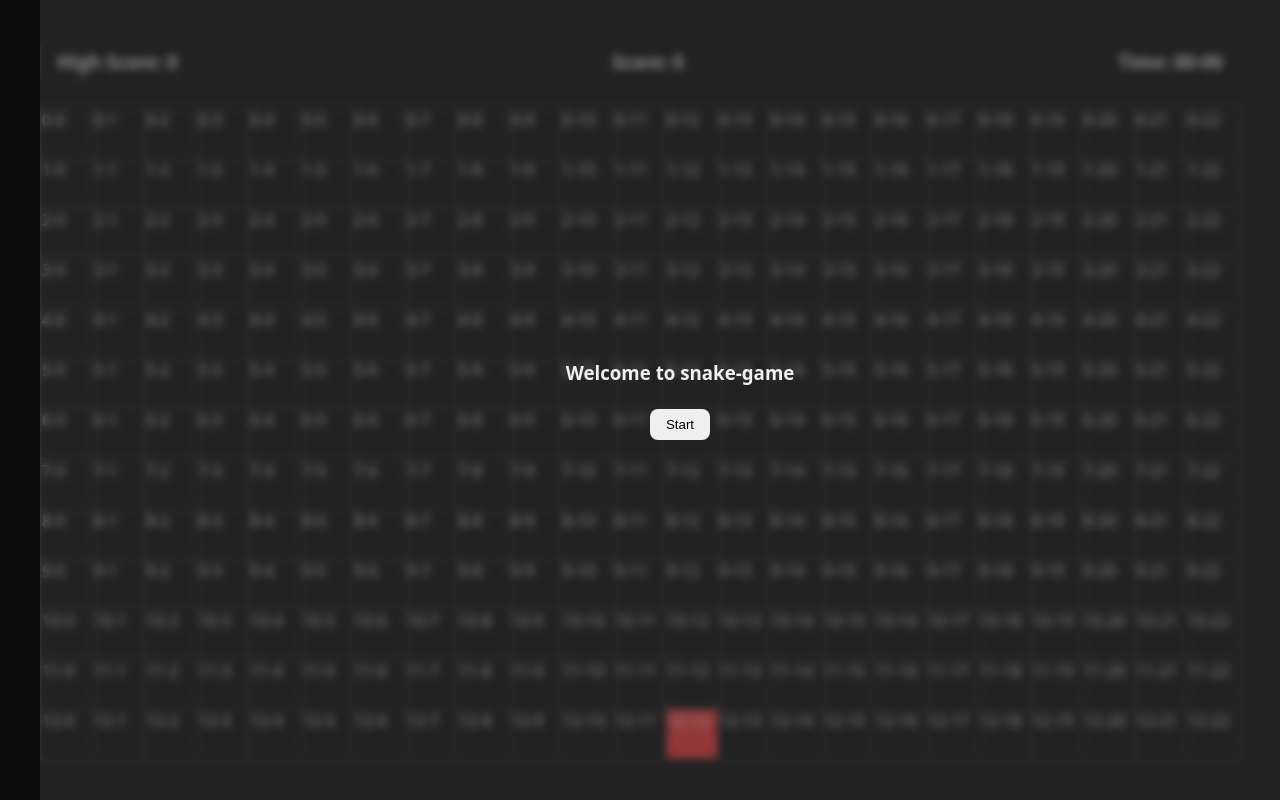
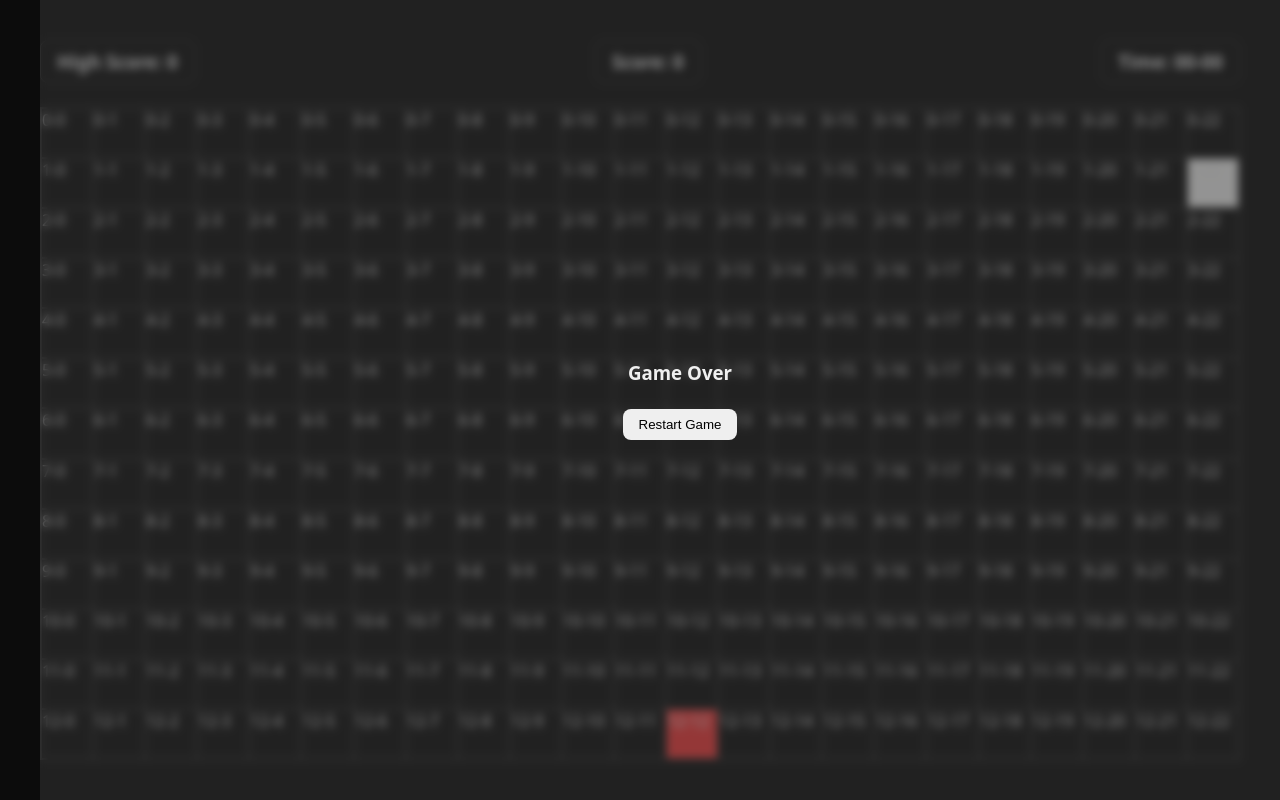
Before and after one commit to adarshhyadavv/snake-game, a plain HTML site: page index.html in a window 1280 px wide. Both pictures are taken after a click on the button "Start". Drawn offline with Linux system fonts and the light colour scheme.

Commit message:
Added buttons to restart

```diff
--- a/index.html
+++ b/index.html
@@ -40,6 +40,10 @@
                     <h3>Welcome to snake-game</h3>
                     <button class = "btn btn-start">Start</button>
                 </div>
+                <div class="game-over">
+                    <h3>Game Over</h3>
+                    <button class = "btn btn-start">Restart Game</button>
+                </div>
             </div>
 
 
--- a/script.js
+++ b/script.js
@@ -2,6 +2,11 @@ const board = document.querySelector(".board");
 
 const blockHeight = 50;
 const blockWidth = 50;
+const startButton = document.querySelector(".btn-start");
+const modal = document.querySelector(".modal");
+
+const startGameModal = document.querySelector(".start-game");
+const gameOverModal = document.querySelector(".game-over");
 
 const cols = Math.floor(board.clientWidth/blockWidth);
 const rows = Math.floor(board.clientHeight/blockHeight);
@@ -44,8 +49,13 @@ function render() {
     }
 
     if(head.x < 0 || head.x >= rows || head.y < 0 || head.y >= cols) {
-        alert("Game Over");
         clearInterval(intervalId);
+
+        modal.style.display = "flex";
+        startGameModal.style.display = "none";
+        gameOverModal.style.display = "flex";
+
+        return;
     }
 
     if(head.x == food.x && head.y == food.y) {
@@ -72,6 +82,11 @@ intervalId = setInterval(() => {
     render();
 },300)
 
+startButton.addEventListener("click",()=> {
+    modal.style.display = "none";
+    intervalId = setInterval(() => {render()},300);
+})
+
 addEventListener("keydown",(evt)=> {
     if(evt.key == "ArrowUp"){
         direction = "up";
--- a/style.css
+++ b/style.css
@@ -60,6 +60,9 @@ main,section {
     transition: all 0.3s ease;
 }
 
+.btn:hover {
+    transform: scale(1.1);
+}
 
 section {
     padding: var(--space-2xl);
@@ -116,9 +119,14 @@ section .infos {
 }
 
 
-.modal .start-game {
+.modal .start-game,
+.modal .game-over {
     display: flex;
     flex-direction: column;
     align-items: center;
     gap: var(--space-lg);
 }
+
+.modal .game-over {
+    display: none;
+}
```
